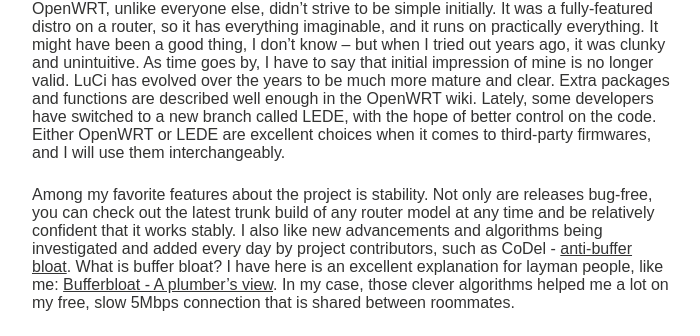
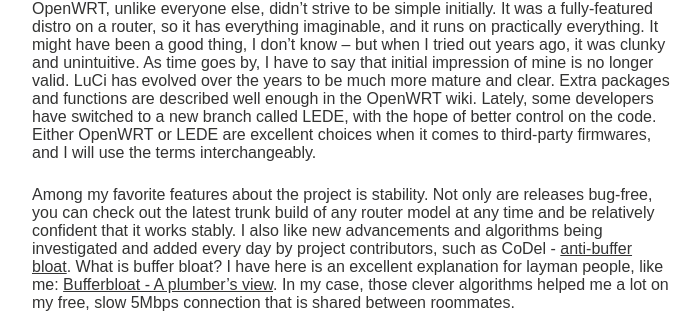
Before and after one commit to htruong/htruong.github.io, a Jekyll site: the page built from _posts/2016-12-12-lede-on-wnr2000v1-unsupported-hardware.markdown, in a window 1280 px wide and 900 px high, scrolled down 481 px. Shown: the part 260-596 px from the top of the window, without its empty margins (288-988 px from the left). Built offline with Jekyll 4.4.1, drawn with Linux system fonts in a browser that asks for light colours; nearby versions of some CDN libraries.

Commit message:
more wordings

```diff
--- a/_posts/2016-12-12-lede-on-wnr2000v1-unsupported-hardware.markdown
+++ b/_posts/2016-12-12-lede-on-wnr2000v1-unsupported-hardware.markdown
@@ -18,7 +18,7 @@
 Why OpenWRT/LEDE?
 ---
 
-OpenWRT, unlike everyone else, didn't strive to be simple initially. It was a fully-featured distro on a router, so it has everything imaginable, and it runs on practically everything. It might have been a good thing, I don't know -- but when I tried out years ago, it was clunky and unintuitive. As time goes by, I have to say that initial impression of mine is no longer valid. LuCi has evolved over the years to be much more mature and clear. Extra packages and functions are described well enough in the OpenWRT wiki. Lately, some developers have switched to a new branch called LEDE, with the hope of better control on the code. Either OpenWRT or LEDE are excellent choices when it comes to third-party firmwares, and I will use them interchangeably.
+OpenWRT, unlike everyone else, didn't strive to be simple initially. It was a fully-featured distro on a router, so it has everything imaginable, and it runs on practically everything. It might have been a good thing, I don't know -- but when I tried out years ago, it was clunky and unintuitive. As time goes by, I have to say that initial impression of mine is no longer valid. LuCi has evolved over the years to be much more mature and clear. Extra packages and functions are described well enough in the OpenWRT wiki. Lately, some developers have switched to a new branch called LEDE, with the hope of better control on the code. Either OpenWRT or LEDE are excellent choices when it comes to third-party firmwares, and I will use the terms interchangeably.
 
 Among my favorite features about the project is stability. Not only are releases bug-free, you can check out the latest trunk build of any router model at any time and be relatively confident that it works stably. I also like new advancements and algorithms being investigated and added every day by project contributors, such as CoDel - [anti-buffer bloat](https://wiki.openwrt.org/doc/howto/sqm). What is buffer bloat? I have here is an excellent explanation for layman people, like me: [Bufferbloat - A plumber's view](https://www.youtube.com/watch?v=lQNSab8eCQ4}). In my case, those clever algorithms helped me a lot on my free, slow 5Mbps connection that is shared between roommates.
 
```
